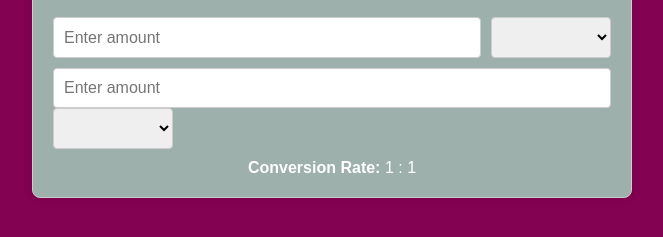
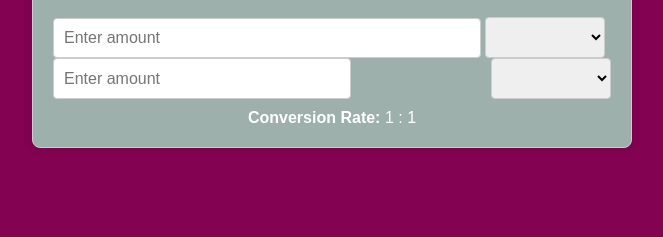
Before and after one commit to CurtisScholey/CurrencyConverter, a plain HTML site: page index.html in a window 1280 px wide. Shown: the part 81-318 px from the top of the page, without its empty margins (308-971 px from the left). Drawn offline with Linux system fonts and the light colour scheme.

Commit message:
Update styles.css
Another attempt at scaling and aligned grid based

```diff
--- a/styles.css
+++ b/styles.css
@@ -31,28 +31,26 @@ h1 {
     color: #fff; /* Header text color */
 }
 
-.conversion-section-1, .conversion-section-2 {
+.conversion-section {
     display: grid;
     grid-template-columns: 1fr auto; /* Input field takes most of the space, dropdown takes less */
     gap: 10px; /* Gap between input field and dropdown */
     margin-bottom: 10px; /* Bottom margin for spacing */
 }
 
-.input-field {
+.input-field, .currency-dropdown {
     padding: 10px;
     font-size: 16px;
     border: 1px solid #ccc;
     border-radius: 4px;
-    width: 100%; /* Input field takes full width */
+}
+
+.input-field {
+    width: calc(100% - 130px); /* Input field takes full width minus space for dropdown */
 }
 
 .currency-dropdown {
-    padding: 10px;
-    font-size: 16px;
-    border: 1px solid #ccc;
-    border-radius: 4px;
-    width: auto; /* Allow dropdown width to adjust based on content */
-    min-width: 120px; /* Dropdown has a minimum width */
+    width: 120px; /* Fixed width for dropdown */
 }
 
 .conversion-rate {
```
